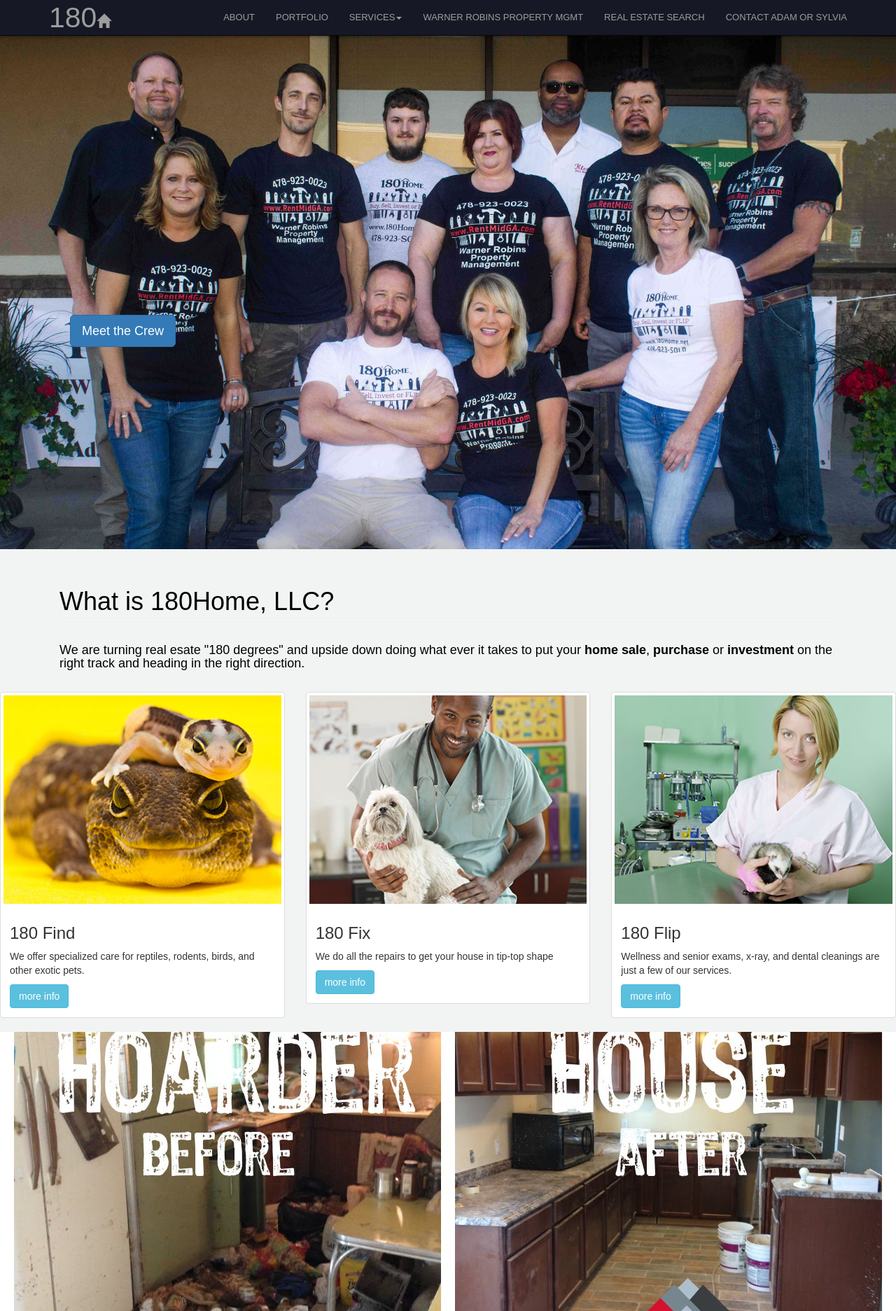
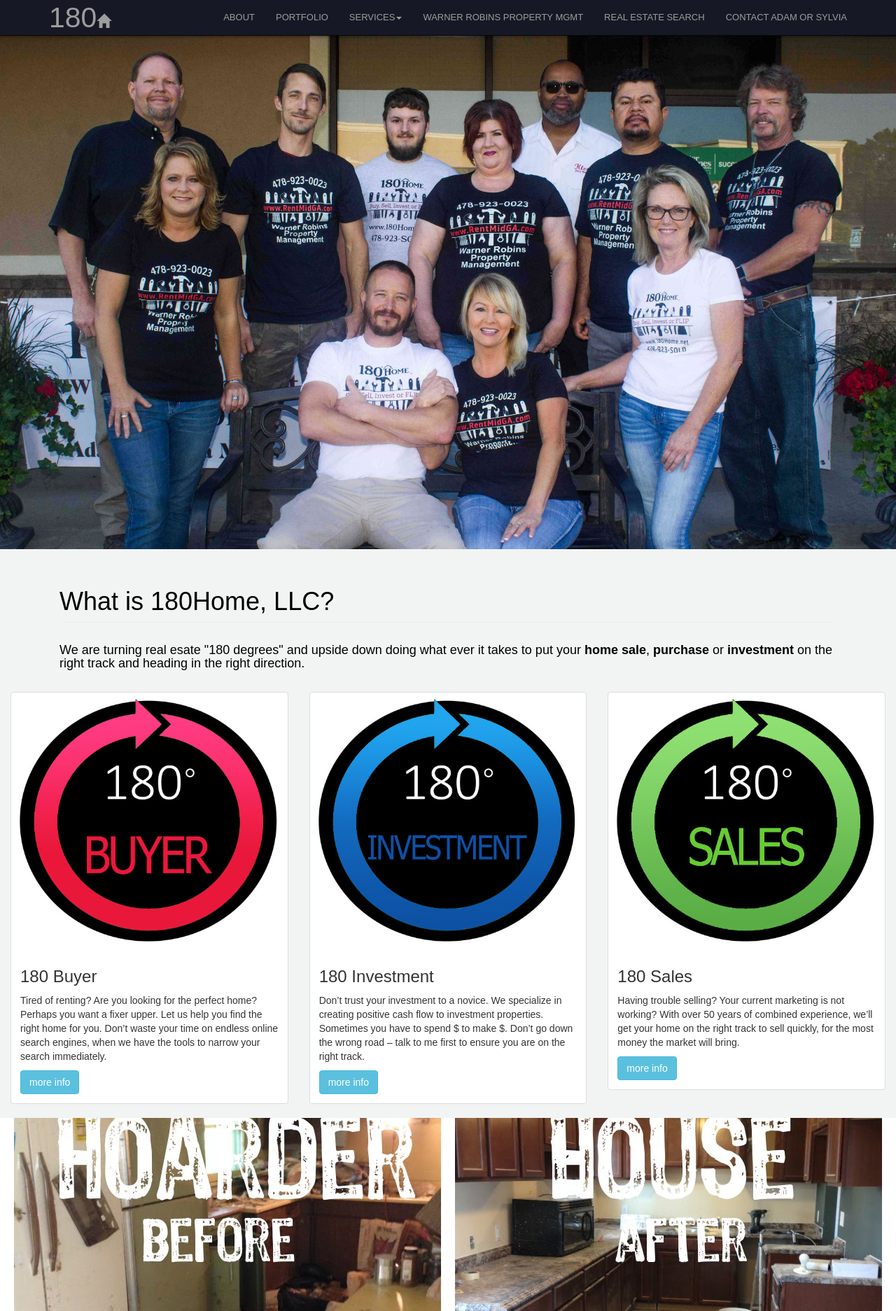
Before and after one commit to WRCoders/180Home, a PHP site: page / in a window 1280 px wide. Shown: the top 1874 px of the page at 70% size. Run offline with PHP 8.4, Linux system fonts and the light colour scheme; some web fonts are replaced.

Commit message:
Added new 180 logos to carousel

```diff
--- a/css/styles.css
+++ b/css/styles.css
@@ -20,6 +20,15 @@
 body, html {
 	height: 100%;
 }
+
+#image-text{
+	position: absolute;
+  z-index: 1;
+  top: 450px;
+  left: 100px;
+	color: rgba(225, 42, 32, .8);
+}
+
 .navbar {
 	background-color: rgba(22,25,37,1);
 	background-image: none;
@@ -41,14 +50,6 @@
 .navbox {
 	border: 5px;
 	border-color: rgb(213, 223, 31);
-}
-
-#image-text{
-	position: absolute;
-  z-index: 1;
-  top: 450px;
-  left: 100px;
-	color: rgba(225, 42, 32, .8);
 }
 
 .parallax {
@@ -110,6 +111,11 @@
   }
 }
 
+#logos_180{
+ margin-left: 0;
+ margin-right: 0;
+}
+
 .glyphicon{
 	color: #9d9d9d;
 }
--- a/index.html
+++ b/index.html
@@ -59,8 +59,8 @@
 		</div>
 	</nav><!-- Container element -->
 	<div class="parallax">
-		<div class="title">
-			  <p id="image-text"><a class="btn btn-primary btn-lg" href="#" role="button">Meet the Crew</a></p>
+		<div class="Introduction">
+
 		</div>
 	</div>
 	<div class="container"
@@ -79,8 +79,8 @@
 			</div>
 		</div>
 
-		<div class="row">
-			<section class="col-xs-12">
+		<div class="row" id="logos_180">
+			<section class="col-md-12">
 				<!-- <div class="container-fluid">
              <div class="row">
             <img src="images/banner.jpg" class="img-responsive">
@@ -89,28 +89,39 @@
 				<div class="row">
 					<div class="col-xs-6 col-sm-4">
 						<div class="thumbnail">
-							<img alt="Exotic Pets Photo" src="images/exoticpets.jpg">
+							<img alt="180Home Buyer Logo" src="images/180Home-Buyer.png">
 							<div class="caption">
-								<h3>180 Find</h3>
-								<p>We offer specialized care for reptiles, rodents, birds, and other exotic pets.</p><a class="btn btn-info" href="#">more info</a>
+								<h3>180 Buyer</h3>
+								<p>Tired of renting? Are you looking for the perfect home?
+									Perhaps you want a fixer upper. Let us help you find the
+									right home for you. Don’t waste your time on endless online
+									search engines, when we have the tools to narrow your search
+									immediately.</p><a class="btn btn-info" href="#">more info</a>
 							</div>
 						</div>
 					</div>
 					<div class="col-xs-6 col-sm-4">
 						<div class="thumbnail">
-							<img alt="Grooming Photo" src="images/grooming.jpg">
+							<img alt="180Home Investment Logo" src="images/180Home-Investment.png">
 							<div class="caption">
-								<h3>180 Fix</h3>
-								<p>We do all the repairs to get your house in tip-top shape</p><a class="btn btn-info" href="#">more info</a>
+								<h3>180 Investment</h3>
+								<p>Don’t trust your investment to a novice. We specialize in
+									creating positive cash flow to investment properties.
+									Sometimes you have to spend $ to make $.  Don’t go down the
+									wrong road – talk to me first to ensure you are on the right
+									track.</p><a class="btn btn-info" href="#">more info</a>
 							</div>
 						</div>
 					</div>
 					<div class="col-xs-6 col-sm-4">
 						<div class="thumbnail">
-							<img alt="General Health Photo" src="images/generalhealth.jpg">
+							<img alt="180Home Sales Logo" src="images/180Home-Sales.png">
 							<div class="caption">
-								<h3>180 Flip</h3>
-								<p>Wellness and senior exams, x-ray, and dental cleanings are just a few of our services.</p><a class="btn btn-info" href="#">more info</a>
+								<h3>180 Sales</h3>
+								<p>Having trouble selling? Your current marketing is not working?
+									With over 50 years of combined experience, we’ll get your home
+									on the right track to sell quickly, for the most money the market
+									will bring.</p><a class="btn btn-info" href="#">more info</a>
 							</div>
 						</div>
 					</div>
```
Also changed, not shown: images/180Home-Buyer.png (added), images/180Home-Investment.png (added), images/180Home-Sales.png (added), 1 other file.
